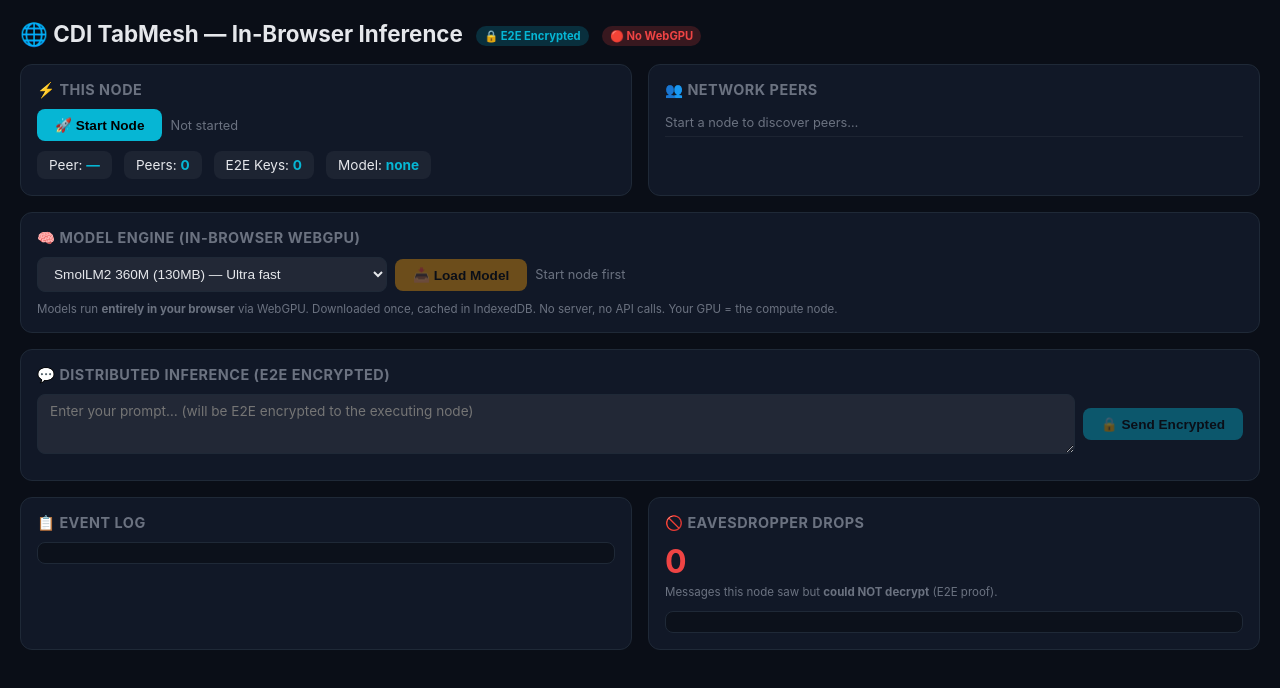
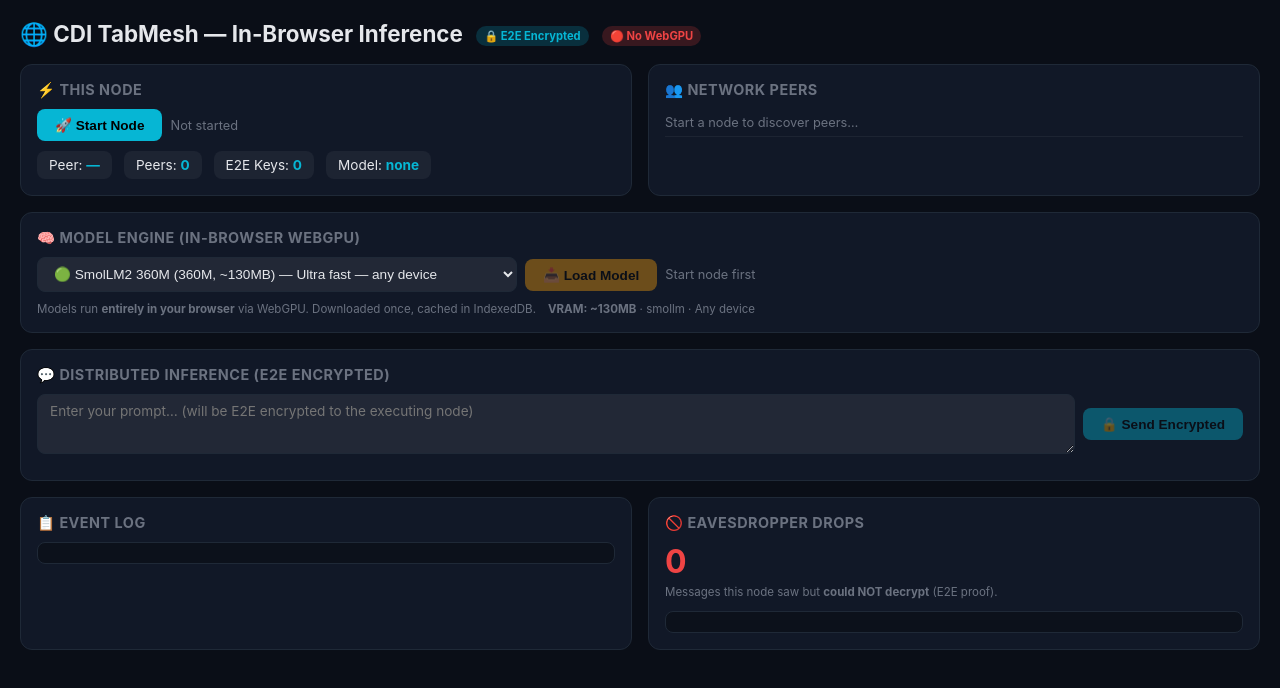
Before and after one commit to cdi-network/cdi-network, a website: page test-tabmesh.html in a window 1280 px wide. Drawn offline with Linux system fonts and the light colour scheme.

Commit message:
feat(P9a): expand model catalog to 10 models (360M-8B) with tier/VRAM metadata
- Add Qwen2.5 0.5B/1.5B/7B, Llama 3.2 1B/3B, Llama 3.1 8B, Phi 3.5 Mini
- Add device tier system (xs/s/m/l/xl) for capability mapping
- Dynamic model selector with tier emoji, VRAM, params, description
- VRAM info updates on selection change
- Supports any open-weight model family: smollm, qwen, llama, gemma, phi

```diff
--- a/browser/llm/BrowserInferenceEngine.js
+++ b/browser/llm/BrowserInferenceEngine.js
@@ -8,15 +8,35 @@
  * @module browser/llm/BrowserInferenceEngine
  */
 
-/** Supported models — smallest to largest */
+/**
+ * Supported models — progressive scale from 360M to 8B.
+ * Ordered by VRAM requirement for rolling capability testing.
+ *
+ * Tiers:
+ *   xs  = <500MB VRAM   — any device
+ *   s   = 500MB-1GB     — mid-range phones
+ *   m   = 1-2GB         — flagship phones, low-end laptops
+ *   l   = 2-4GB         — laptops with dGPU
+ *   xl  = 4-8GB         — desktops, MacBooks with 8GB+
+ */
 export const SUPPORTED_MODELS = [
     {
         id: 'SmolLM2-360M-Instruct-q4f16_1-MLC',
         name: 'SmolLM2 360M',
         params: '360M',
-        vram: 130,          // MB
+        vram: 130,
         family: 'smollm',
-        description: 'Ultra-fast, low-end devices',
+        tier: 'xs',
+        description: 'Ultra fast — any device',
+    },
+    {
+        id: 'Qwen2.5-0.5B-Instruct-q4f16_1-MLC',
+        name: 'Qwen2.5 0.5B',
+        params: '0.5B',
+        vram: 350,
+        family: 'qwen',
+        tier: 'xs',
+        description: 'Qwen2.5 nano — low-end phones',
     },
     {
         id: 'TinyLlama-1.1B-Chat-v1.0-q4f16_1-MLC',
@@ -24,7 +44,26 @@ export const SUPPORTED_MODELS = [
         params: '1.1B',
         vram: 900,
         family: 'llama',
+        tier: 's',
         description: 'Primary testnet model',
+    },
+    {
+        id: 'Qwen2.5-1.5B-Instruct-q4f16_1-MLC',
+        name: 'Qwen2.5 1.5B',
+        params: '1.5B',
+        vram: 1100,
+        family: 'qwen',
+        tier: 'm',
+        description: 'Qwen2.5 small — good quality',
+    },
+    {
+        id: 'Llama-3.2-1B-Instruct-q4f16_1-MLC',
+        name: 'Llama 3.2 1B',
+        params: '1B',
+        vram: 800,
+        family: 'llama',
+        tier: 's',
+        description: 'Meta Llama 3.2 — fast',
     },
     {
         id: 'Gemma-2-2B-it-q4f16_1-MLC',
@@ -32,7 +71,44 @@ export const SUPPORTED_MODELS = [
         params: '2B',
         vram: 2048,
         family: 'gemma',
-        description: 'Higher quality, capable GPUs',
+        tier: 'm',
+        description: 'Google Gemma — high quality',
+    },
+    {
+        id: 'Llama-3.2-3B-Instruct-q4f16_1-MLC',
+        name: 'Llama 3.2 3B',
+        params: '3B',
+        vram: 2200,
+        family: 'llama',
+        tier: 'm',
+        description: 'Meta Llama 3.2 — balanced',
+    },
+    {
+        id: 'Phi-3.5-mini-instruct-q4f16_1-MLC',
+        name: 'Phi 3.5 Mini',
+        params: '3.8B',
+        vram: 2800,
+        family: 'phi',
+        tier: 'l',
+        description: 'Microsoft Phi — reasoning',
+    },
+    {
+        id: 'Qwen2.5-7B-Instruct-q4f16_1-MLC',
+        name: 'Qwen2.5 7B',
+        params: '7B',
+        vram: 5200,
+        family: 'qwen',
+        tier: 'xl',
+        description: 'Qwen2.5 large — best quality',
+    },
+    {
+        id: 'Llama-3.1-8B-Instruct-q4f16_1-MLC',
+        name: 'Llama 3.1 8B',
+        params: '8B',
+        vram: 5800,
+        family: 'llama',
+        tier: 'xl',
+        description: 'Meta Llama 3.1 — flagship',
     },
 ];
 
--- a/test-tabmesh.html
+++ b/test-tabmesh.html
@@ -371,11 +371,8 @@
         <div class="card full-width">
             <h2>🧠 Model Engine (In-Browser WebGPU)</h2>
             <div class="controls">
-                <select id="modelSelect" style="max-width:350px;">
-                    <option value="SmolLM2-360M-Instruct-q4f16_1-MLC">SmolLM2 360M (130MB) — Ultra fast</option>
-                    <option value="TinyLlama-1.1B-Chat-v1.0-q4f16_1-MLC">TinyLlama 1.1B (900MB) — Testnet Primary
-                    </option>
-                    <option value="Gemma-2-2B-it-q4f16_1-MLC">Gemma 2 2B (2GB) — Higher quality</option>
+                <select id="modelSelect" style="max-width:480px;">
+                    <!-- Populated dynamically from SUPPORTED_MODELS -->
                 </select>
                 <button id="btnLoad" class="btn btn-gold" onclick="loadModel()" disabled>📥 Load Model</button>
                 <span id="modelStatus" style="font-size:0.8rem; color:var(--dim);">Start node first</span>
@@ -384,10 +381,12 @@
                 <div class="progress-bar" id="progressBar"></div>
                 <span class="progress-text" id="progressText">0%</span>
             </div>
-            <p style="font-size:0.72rem; color:var(--dim); margin-top:6px;">
-                Models run <b>entirely in your browser</b> via WebGPU. Downloaded once, cached in IndexedDB.
-                No server, no API calls. Your GPU = the compute node.
-            </p>
+            <div id="modelMeta"
+                style="font-size:0.72rem; color:var(--dim); margin-top:6px; display:flex; gap:12px; align-items:center; flex-wrap:wrap;">
+                <span>Models run <b>entirely in your browser</b> via WebGPU. Downloaded once, cached in
+                    IndexedDB.</span>
+                <span id="vramInfo"></span>
+            </div>
         </div>
 
         <!-- Inference -->
@@ -488,15 +487,44 @@
                     badge.textContent = '🟢 WebGPU';
                     return true;
                 }
-            } catch {}
+            } catch { }
             badge.className = 'badge badge-no-webgpu';
             badge.textContent = '🔴 No WebGPU';
             return false;
         }
         checkGPU();
 
+        // ── Populate Model Selector ──
+        function populateModels() {
+            const select = document.getElementById('modelSelect');
+            const tierEmoji = { xs: '🟢', s: '🟡', m: '🟠', l: '🔴', xl: '💎' };
+            select.innerHTML = '';
+            for (const m of SUPPORTED_MODELS) {
+                const opt = document.createElement('option');
+                opt.value = m.id;
+                const vramStr = m.vram < 1000 ? `${m.vram}MB` : `${(m.vram / 1024).toFixed(1)}GB`;
+                opt.textContent = `${tierEmoji[m.tier] || ''} ${m.name} (${m.params}, ~${vramStr}) — ${m.description}`;
+                select.appendChild(opt);
+            }
+            updateVramInfo();
+        }
+
+        function updateVramInfo() {
+            const modelId = document.getElementById('modelSelect').value;
+            const m = SUPPORTED_MODELS.find(x => x.id === modelId);
+            const el = document.getElementById('vramInfo');
+            if (m) {
+                const vramStr = m.vram < 1000 ? `${m.vram}MB` : `${(m.vram / 1024).toFixed(1)}GB`;
+                const tierLabel = { xs: 'Any device', s: 'Mid phones', m: 'Flagships/laptops', l: 'dGPU laptops', xl: 'Desktop/MacBook 8GB+' };
+                el.innerHTML = `<b>VRAM: ~${vramStr}</b> · ${m.family} · ${tierLabel[m.tier] || m.tier}`;
+            }
+        }
+
+        document.getElementById('modelSelect').addEventListener('change', updateVramInfo);
+        populateModels();
+
         // ── Start Node ──
-        window.startNode = async function() {
+        window.startNode = async function () {
             document.getElementById('btnStart').disabled = true;
             document.getElementById('nodeStatus').textContent = 'Starting…';
 
@@ -538,7 +566,7 @@
                     document.getElementById('dropCount').textContent = dropCounter;
                     logDrop(`🚫 ${info.reason}: msg ${info.id} from ${info.from?.slice(0, 12)}… → ${info.targetPeerId?.slice(0, 12)}…`);
                 },
-                onMessage: () => {},
+                onMessage: () => { },
             });
 
             await mesh.start();
@@ -551,7 +579,7 @@
         };
 
         // ── Load Model ──
-        window.loadModel = async function() {
+        window.loadModel = async function () {
             if (!mesh) return;
 
             const hasGPU = await checkGPU();
@@ -600,7 +628,7 @@
         };
 
         // ── Run Inference ──
-        window.runInference = async function() {
+        window.runInference = async function () {
             const prompt = document.getElementById('promptInput').value.trim();
             if (!prompt) return;
 
```
